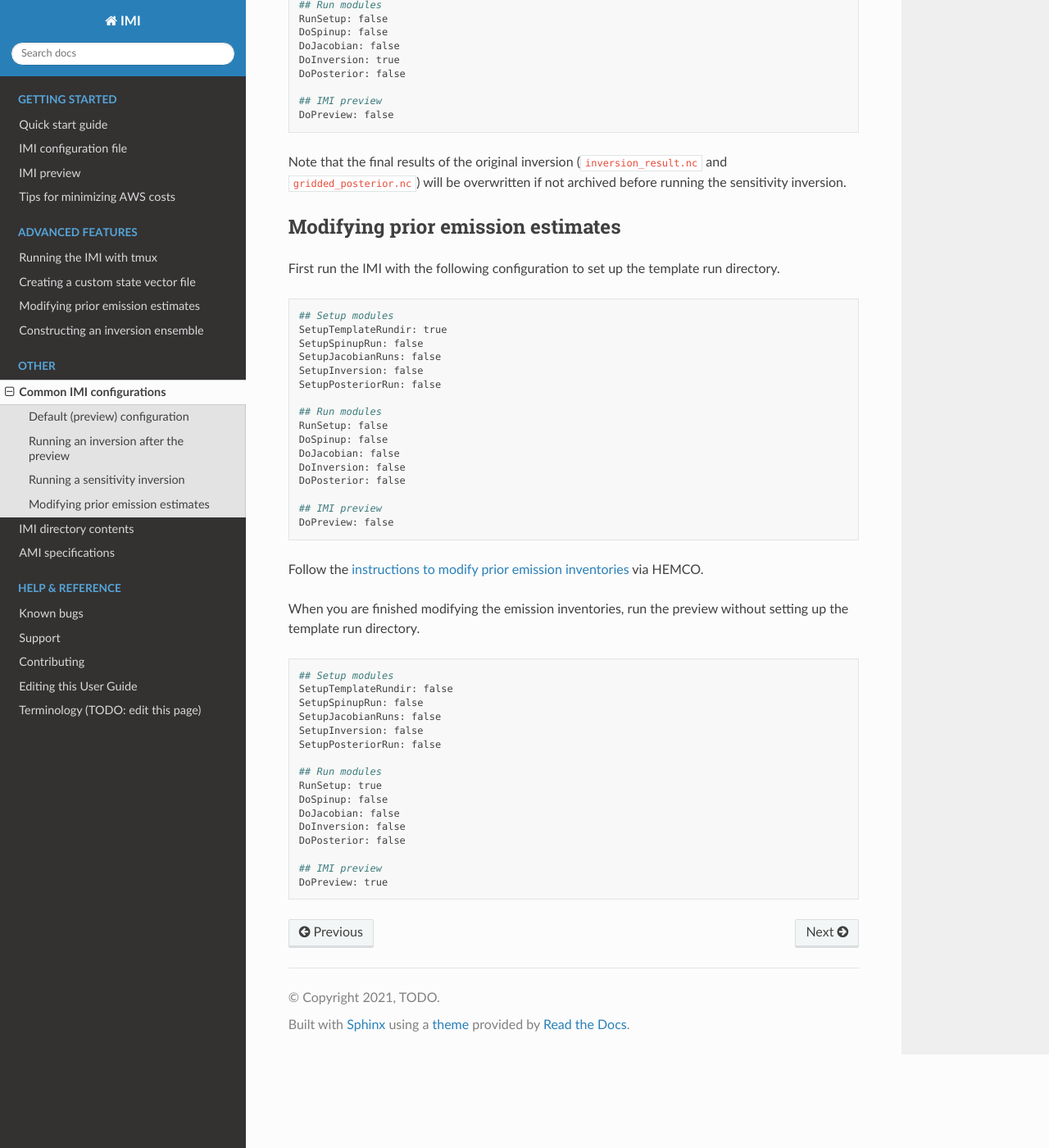
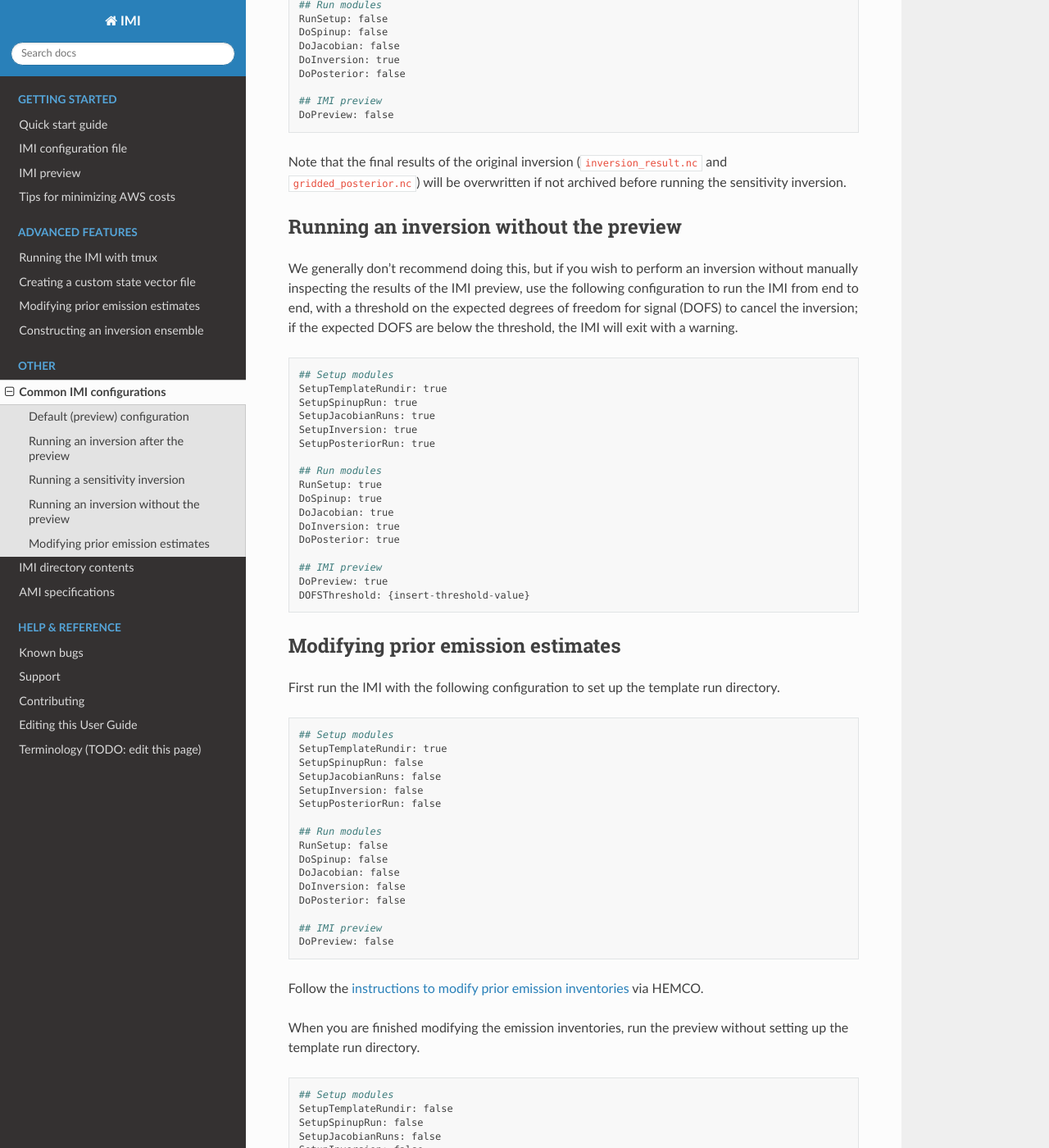
Before and after one commit to geoschem/integrated_methane_inversion, a Sphinx documentation site: the page built from docs/source/other/common-configurations.rst, in a window 1280 px wide and 1400 px high, scrolled down 1609 px. Shown: the whole window at 82% size. Built offline with Sphinx 7.4.7 and the Read the Docs theme 2.0.0, drawn with Linux system fonts in a browser that asks for light colours; some of the changed text lies outside the part shown.

Commit message:
add more to common configurations page

```diff
--- a/docs/source/other/common-configurations.rst
+++ b/docs/source/other/common-configurations.rst
@@ -87,6 +87,32 @@ Note that the final results of the original inversion (``inversion_result.nc`` a
 will be overwritten if not archived before running the sensitivity inversion.
 
 
+Running an inversion without the preview
+----------------------------------------
+
+We generally don't recommend doing this, but if you wish to perform an inversion without manually inspecting the results
+of the IMI preview, use the following configuration to run the IMI from end to end, with a threshold on the expected degrees of
+freedom for signal (DOFS) to cancel the inversion; if the expected DOFS are below the threshold, the IMI will exit with a warning. ::
+
+    ## Setup modules
+    SetupTemplateRundir: true
+    SetupSpinupRun: true
+    SetupJacobianRuns: true
+    SetupInversion: true
+    SetupPosteriorRun: true
+
+    ## Run modules
+    RunSetup: true
+    DoSpinup: true
+    DoJacobian: true
+    DoInversion: true
+    DoPosterior: true
+
+    ## IMI preview
+    DoPreview: true
+    DOFSThreshold: {insert-threshold-value}
+
+
 Modifying prior emission estimates
 ----------------------------------
 
@@ -129,3 +155,5 @@ When you are finished modifying the emission inventories, run the preview withou
 
     ## IMI preview
     DoPreview: true
+
+If satisfied with the preview results, continue with one of the above configurations to run the inversion.
```
